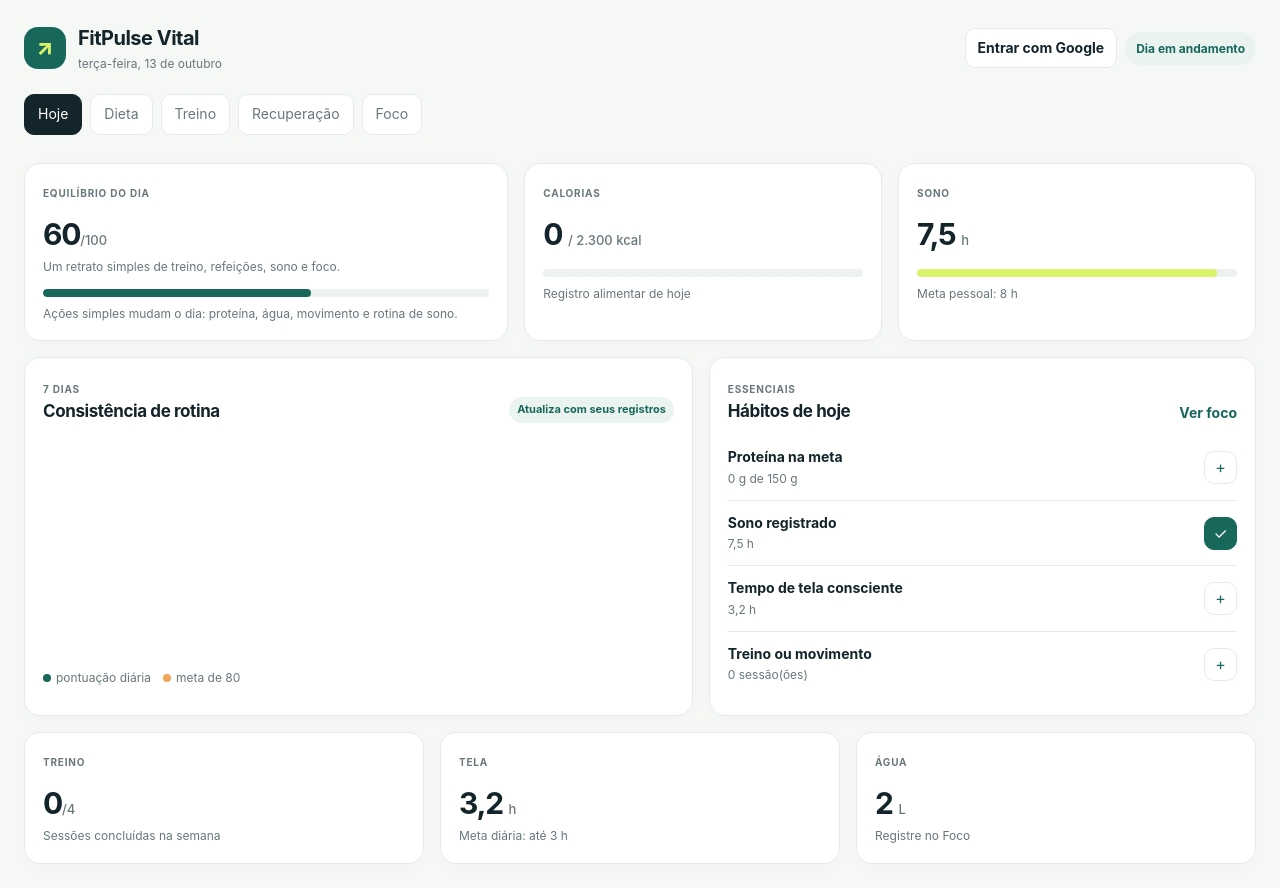
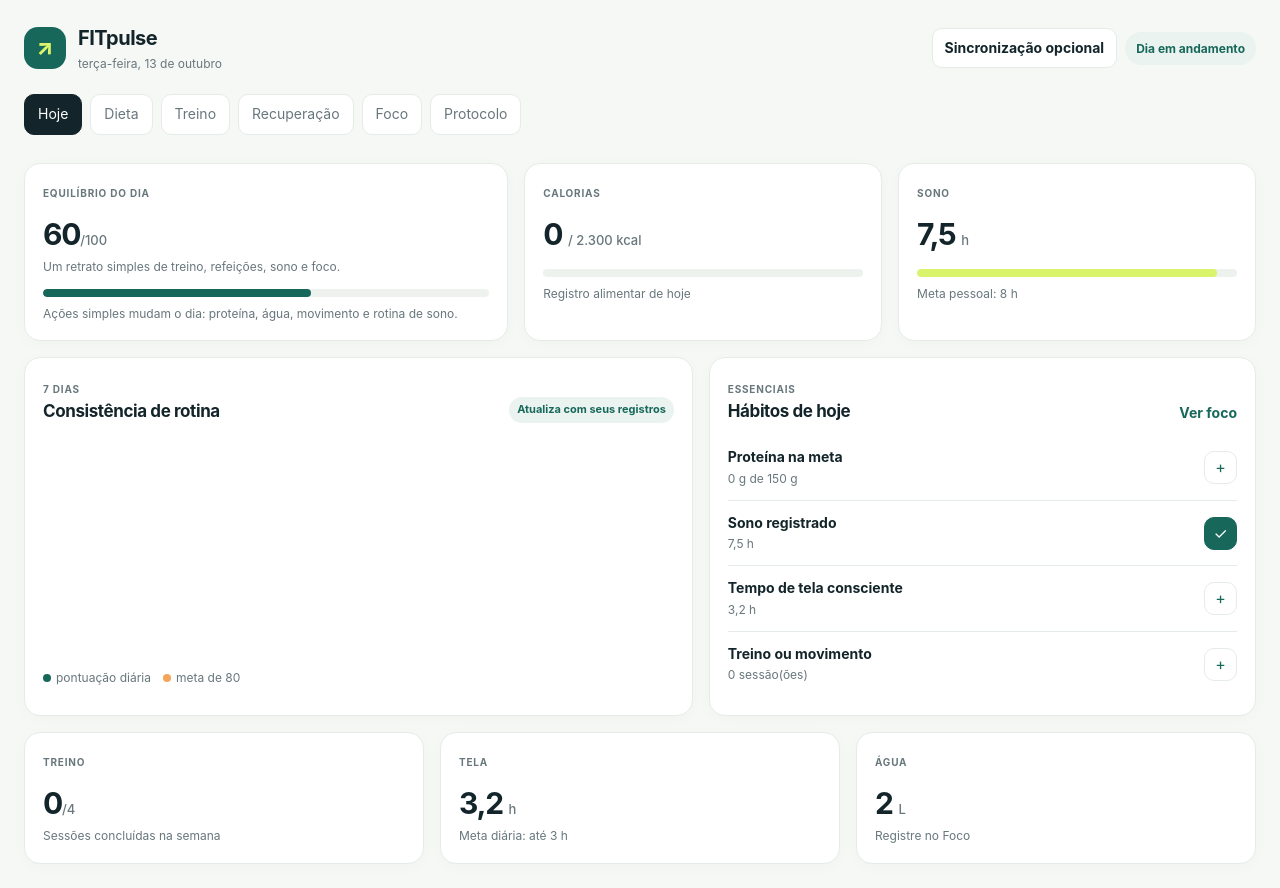
Before and after one commit to gabrieldalosse-star/FITpulse, a plain HTML site: page index.html in a window 1280 px wide. Drawn offline with Linux system fonts and the light colour scheme.

Commit message:
Add files via upload

```diff
--- a/index.html
+++ b/index.html
@@ -4,7 +4,8 @@
   <meta charset="utf-8" />
   <meta name="viewport" content="width=device-width, initial-scale=1" />
   <meta name="theme-color" content="#102a2d" />
-  <title>FitPulse Vital</title>
+  <title>FITpulse | Hipertrofia baseada em evidências</title>
+  <link rel="stylesheet" href="./pro.css" />
   <style>
     :root { --ink:#13252a; --muted:#68777c; --paper:#f6f8f6; --panel:#fff; --line:#e5ece8; --forest:#17685b; --lime:#d9f36a; --orange:#f3a65a; --pink:#ee7c8c; --blue:#73b9d5; --soft:#eaf3ef; }
     * { box-sizing:border-box } body { margin:0; background:var(--paper); color:var(--ink); font:14px/1.45 Inter, ui-sans-serif, system-ui, -apple-system, Segoe UI, sans-serif; }
@@ -27,7 +28,7 @@
 </head>
 <body>
   <main class="shell">
-    <header class="top"><div class="brand"><div class="mark">↗</div><div><h1>FitPulse Vital</h1><p class="sub" id="todayLabel">Seu sistema diário de evolução</p></div></div><div class="top-actions"><button class="secondary" id="authButton">Entrar com Google</button><div class="status" id="dayStatus">Dia em andamento</div></div></header>
+    <header class="top"><div class="brand"><div class="mark">↗</div><div><h1>FITpulse</h1><p class="sub" id="todayLabel">Seu sistema diário de evolução</p></div></div><div class="top-actions"><button class="secondary" id="authButton">Entrar com Google</button><div class="status" id="dayStatus">Dia em andamento</div></div></header>
     <nav class="tabs" aria-label="Navegação principal"><button class="tab active" data-view="home">Hoje</button><button class="tab" data-view="diet">Dieta</button><button class="tab" data-view="training">Treino</button><button class="tab" data-view="recovery">Recuperação</button><button class="tab" data-view="focus">Foco</button></nav>
 
     <section id="home" class="view active">
@@ -47,7 +48,7 @@
   <script type="module" src="./firebase-sync.js"></script>
   <script>
   const foodDB = [
-    ['Arroz cozido',130,2.5,28.2,0.3],['Frango grelhado',165,31,0,3.6],['Ovo inteiro',143,12.6,0.7,9.5],['Banana',89,1.1,22.8,0.3],['Aveia',389,16.9,66.3,6.9],['Feijão cozido',76,4.8,13.6,0.5],['Iogurte natural',61,3.5,4.7,3.3],['Whey protein',400,80,8,6],['Batata cozida',87,1.9,20.1,0.1],['Brócolis',34,2.8,6.6,0.4]
+    ['Arroz branco cozido',128,2.5,28.1,0.2],['Arroz integral cozido',124,2.6,25.8,1.0],['Peito de frango grelhado',159,32.0,0,2.5],['Patinho grelhado',219,35.9,0,7.3],['Tilápia grelhada',154,31.4,0,2.2],['Ovo inteiro cozido',146,13.3,0.6,9.5],['Clara de ovo cozida',52,11.0,0.7,0.2],['Feijão carioca cozido',76,4.8,13.6,0.5],['Lentilha cozida',93,6.3,16.3,0.5],['Tofu',76,8.1,1.9,4.8],['Leite desnatado',35,3.4,5.0,0.1],['Iogurte natural',61,3.5,4.7,3.3],['Cottage',98,11.0,3.4,4.3],['Whey protein (pó)',400,80.0,8.0,6.0],['Aveia em flocos',394,13.9,66.6,8.5],['Pão integral',253,9.4,44.1,3.7],['Batata cozida',52,1.2,11.9,0],['Batata-doce cozida',76,0.6,18.4,0.1],['Macarrão cozido',102,3.2,19.9,0.5],['Banana prata',98,1.3,26.0,0.1],['Maçã com casca',63,0.3,16.6,0],['Abacate',96,1.2,6.0,8.4],['Brócolis cozido',25,2.1,4.4,0.5],['Amendoim torrado',606,22.5,18.7,54.0],['Azeite de oliva',884,0,0,100]
   ].map(([name,kcal,p,c,f])=>({name,kcal,p,c,f}));
   const defaults={food:[], supplements:{'Creatina':false,'Whey protein':false,'Ômega-3':false,'Multivitamínico':false}, workouts:[false,false,false,false], recovery:{sleep:7.5,quality:8,water:2,stress:4}, focus:{screen:3.2,focus:90,reading:20,steps:7000}, tasks:[{text:'Planejar refeições de amanhã',done:false},{text:'Deixar a roupa de treino separada',done:true}], goals:{kcal:2300,p:150,c:260,f:70}};
   let state=JSON.parse(localStorage.getItem('fitpulse-vital')||'null')||defaults;
@@ -80,4 +81,5 @@
   window.addEventListener('fitpulse:auth-changed',async event=>{const user=event.detail;updateAuthButton(user);if(user){const remote=await window.fitpulseFirebase.load();if(remote){state={...defaults,...remote};localStorage.setItem('fitpulse-vital',JSON.stringify(state));renderAll()}else{window.fitpulseFirebase.save(state)}}});
   renderAll(); window.addEventListener('resize',()=>{drawWeek();drawMacro();renderTraining()});
   </script>
+  <script src="./pro-upgrade.js"></script>
 </body></html>
--- /dev/null
+++ b/pro-upgrade.js
@@ -0,0 +1,39 @@
+(() => {
+  const $ = s => document.querySelector(s);
+  const showToast = message => { const t=$('#feedbackToast'); t.textContent=message; t.classList.add('show'); clearTimeout(window.fitToastTimer); window.fitToastTimer=setTimeout(()=>t.classList.remove('show'),2600); };
+  document.body.insertAdjacentHTML('beforeend','<div class="feedback-toast" id="feedbackToast" role="status" aria-live="polite"></div>');
+
+  // Remove pop-ups: Firebase ausente vira um estado informativo, não uma interrupção.
+  const auth = $('#authButton');
+  const updateAuth = () => { if (!window.fitpulseFirebase) { auth.disabled=true; auth.textContent='Sincronização opcional'; auth.title='Configure firebase-config.js para ativar login e nuvem.'; } else { auth.disabled=false; auth.title=''; auth.textContent=window.fitpulseFirebase.getUser?.() ? 'Conta Google conectada' : 'Entrar com Google'; } };
+  updateAuth(); window.addEventListener('fitpulse:firebase-ready', updateAuth);
+
+  const diet = $('#diet');
+  diet.insertAdjacentHTML('beforeend', `
+    <section class="pro-section pro-grid" aria-label="Planejador de hipertrofia">
+      <article class="pro-card"><span class="pro-badge">HIPERTROFIA · PLANEJAMENTO EDITÁVEL</span><h2 style="margin-top:10px">Planejador diário de proteína</h2><p class="pro-muted">Use peso corporal e uma meta editável. O padrão de 1,6 g/kg/dia fica dentro da faixa de 1,4–2,0 g/kg/dia citada pela ISSN para pessoas que treinam.</p>
+        <div class="planner-grid"><label>Peso corporal (kg)<input id="bodyWeight" type="number" min="35" max="250" value="75" /></label><label>Proteína (g/kg)<input id="proteinFactor" type="number" min="1.2" max="2.5" step="0.1" value="1.6" /></label><label>Energia (kcal)<input id="energyTarget" type="number" min="1200" max="6000" value="2600" /></label><label>Refeições<input id="mealCount" type="number" min="3" max="6" value="4" /></label></div>
+        <button class="primary" id="applyPlan">Aplicar metas ao dia</button><div class="planner-out"><div><strong id="planProtein">120 g</strong><span>proteína estimada</span></div><div><strong id="planMealProtein">30 g</strong><span>por refeição</span></div><div><strong id="planEnergy">2.600</strong><span>kcal de referência</span></div></div><div class="meal-template" id="mealTemplate"></div><p class="auth-inline">Modelo educativo para hipertrofia. Necessidades energéticas e restrições alimentares exigem individualização por nutricionista.</p>
+      </article>
+      <article class="pro-card"><span class="pro-badge">BASE ALIMENTAR</span><h2 style="margin-top:10px">Proteína por 100 g</h2><p class="pro-muted">Valores de composição são estimativas por parte comestível; o método de preparo e o rótulo do produto podem alterar o resultado.</p><div class="evidence-list" id="evidenceFoods"></div><h3>Fontes e método</h3><p class="pro-muted">Banco de alimentos inspirado na TACO (4ª edição) e TBCA. A meta proteica usa a posição da International Society of Sports Nutrition. Consulte as fontes antes de prescrever.</p><p class="pro-muted"><a href="https://www.gov.br/agricultura/pt-br/assuntos/inspecao/produtos-vegetal/legislacao-programas-nacionais-e-seguranca-dos-alimentos-1/legislacao/legislacao-vinhos-e-bebidas/tabela-brasileira-de-composicao-de-alimentos_taco_2011.pdf/view" target="_blank" rel="noreferrer">TACO</a> · <a href="https://fcf.usp.br/tbca/" target="_blank" rel="noreferrer">TBCA</a> · <a href="https://pmc.ncbi.nlm.nih.gov/articles/PMC5477153/" target="_blank" rel="noreferrer">ISSN</a></p></article>
+    </section>`);
+
+  const training = $('#training');
+  training.insertAdjacentHTML('beforeend', `<section class="pro-section pro-card"><div class="section-head"><div><span class="eyebrow">PERIODIZAÇÃO</span><h2>Bloco de hipertrofia — 24 semanas</h2></div><span class="pro-badge">AUTO-REGULE POR RIR E RECUPERAÇÃO</span></div><p class="pro-muted">Estrutura operacional. Ajuste exercícios, volume e carga conforme resposta individual, histórico e monitoramento do aluno.</p><div style="overflow:auto"><table class="period-table"><thead><tr><th>Bloco</th><th>Semanas</th><th>Objetivo</th><th>Séries/músculo/semana</th><th>Intensidade</th><th>RIR</th><th>Monitoramento</th></tr></thead><tbody><tr><td>Base técnica</td><td>1–4</td><td>Técnica e tolerância</td><td>8–12</td><td>Moderada</td><td>3–4</td><td>Adesão e dor</td></tr><tr><td>Acumulação I</td><td>5–8</td><td>Volume progressivo</td><td>10–16</td><td>Moderada</td><td>2–3</td><td>Performance</td></tr><tr><td>Deload</td><td>9</td><td>Reduzir fadiga</td><td>−30–40%</td><td>Reduzida</td><td>4+</td><td>Sono e disposição</td></tr><tr><td>Acumulação II</td><td>10–15</td><td>Especialização</td><td>12–18</td><td>Moderada/alta</td><td>1–3</td><td>Volume efetivo</td></tr><tr><td>Intensificação</td><td>16–20</td><td>Carga e eficiência</td><td>8–14</td><td>Alta</td><td>1–2</td><td>Carga e técnica</td></tr><tr><td>Deload e reavaliação</td><td>21–24</td><td>Recuperar e recalibrar</td><td>−30–50%</td><td>Reduzida</td><td>3–4</td><td>Teste submáximo</td></tr></tbody></table></div></section>`);
+
+  const recovery = $('#recovery');
+  recovery.querySelector('.card').insertAdjacentHTML('beforeend', `<div class="sleep-extra"><label>Horário de deitar<input id="bedtimeInput" type="time" value="23:00" /></label><label>Horário de acordar<input id="wakeInput" type="time" value="07:00" /></label></div><div class="completion"><span>Check-in de recuperação</span><strong id="recoveryStatus">Pendente</strong></div>`);
+
+  const top = document.querySelector('.tabs');
+  top.insertAdjacentHTML('beforeend','<button class="tab" data-view="protocol">Protocolo</button>');
+  document.querySelector('main').insertAdjacentHTML('beforeend', `<section id="protocol" class="view"><div class="section-head"><div><span class="eyebrow">PROTOCOLO PROFISSIONAL</span><h2>Visão de acompanhamento</h2></div><span class="pro-badge">HIPERTROFIA</span></div><div class="pro-grid"><article class="pro-card"><h2>Critérios de ajuste</h2><div class="habit"><div><b>Treino</b><span>Progrida carga ou repetições só com técnica preservada.</span></div></div><div class="habit"><div><b>Volume</b><span>Use a resposta da sessão, desempenho e recuperação para decidir o próximo estímulo.</span></div></div><div class="habit"><div><b>Nutrição</b><span>Registre a adesão; não trate estimativas de banco de alimentos como análise clínica.</span></div></div></article><article class="pro-card"><h2>Fontes que embasam o módulo</h2><p class="pro-muted">A posição da ISSN descreve 1,4–2,0 g/kg/dia de proteína como faixa suficiente para a maioria das pessoas treinando; a composição alimentar exibida é uma estimativa por 100 g baseada em tabelas brasileiras.</p><p class="pro-muted">O app não substitui avaliação clínica, diagnóstico ou prescrição nutricional individual.</p></article></div></section>`);
+  document.querySelector('[data-view="protocol"]').addEventListener('click', e=>{document.querySelectorAll('.tab').forEach(x=>x.classList.toggle('active',x===e.currentTarget));document.querySelectorAll('.view').forEach(x=>x.classList.toggle('active',x.id==='protocol'));});
+
+  const coreFoods=[['Peito de frango grelhado','32,0 g'],['Patinho grelhado','35,9 g'],['Tilápia grelhada','31,4 g'],['Ovo inteiro cozido','13,3 g'],['Cottage','11,0 g'],['Lentilha cozida','6,3 g'],['Feijão carioca cozido','4,8 g'],['Aveia em flocos','13,9 g']];
+  $('#evidenceFoods').innerHTML=coreFoods.map(x=>`<div class="food-evidence"><b>${x[0]}</b><span>${x[1]} proteína / 100 g</span></div>`).join('');
+  const plan=()=>{const weight=Number($('#bodyWeight').value)||0,factor=Number($('#proteinFactor').value)||0,energy=Number($('#energyTarget').value)||0,meals=Math.max(3,Number($('#mealCount').value)||4),protein=Math.round(weight*factor),per=Math.round(protein/meals);$('#planProtein').textContent=protein+' g';$('#planMealProtein').textContent=per+' g';$('#planEnergy').textContent=new Intl.NumberFormat('pt-BR').format(energy);$('#mealTemplate').innerHTML=Array.from({length:meals},(_,i)=>`<div><b>Refeição ${i+1}</b><span>≈ ${per} g proteína</span><span>energia distribuída conforme preferência</span></div>`).join('');};
+  ['bodyWeight','proteinFactor','energyTarget','mealCount'].forEach(id=>$('#'+id).addEventListener('input',plan));plan();
+  $('#applyPlan').addEventListener('click',()=>{const p=Math.round((Number($('#bodyWeight').value)||0)*(Number($('#proteinFactor').value)||0));$('#goalProtein').value=p;$('#goalKcal').value=Number($('#energyTarget').value)||0;$('#goalProtein').dispatchEvent(new Event('change'));$('#goalKcal').dispatchEvent(new Event('change'));showToast('Metas de hipertrofia aplicadas ao painel.');});
+  document.addEventListener('click',e=>{if(e.target.closest('#addFood'))showToast('Alimento adicionado. Os macros foram atualizados.');if(e.target.closest('#saveRecovery')){const b=$('#bedtimeInput')?.value,w=$('#wakeInput')?.value;localStorage.setItem('fitpulse-sleep-times',JSON.stringify({b,w}));$('#recoveryStatus').textContent='Concluído';showToast('Recuperação registrada. A prontidão foi recalculada.');}if(e.target.dataset.workout!==undefined)showToast('Treino atualizado. A consistência do dia mudou.');if(e.target.dataset.supp)showToast('Suplementação registrada para hoje.');});
+  const savedSleep=JSON.parse(localStorage.getItem('fitpulse-sleep-times')||'null');if(savedSleep){$('#bedtimeInput').value=savedSleep.b||'23:00';$('#wakeInput').value=savedSleep.w||'07:00';}
+})();
```
Also changed, not shown: firebase-config.js (+6 -6 lines), pro.css (added, +1 -0 lines).
